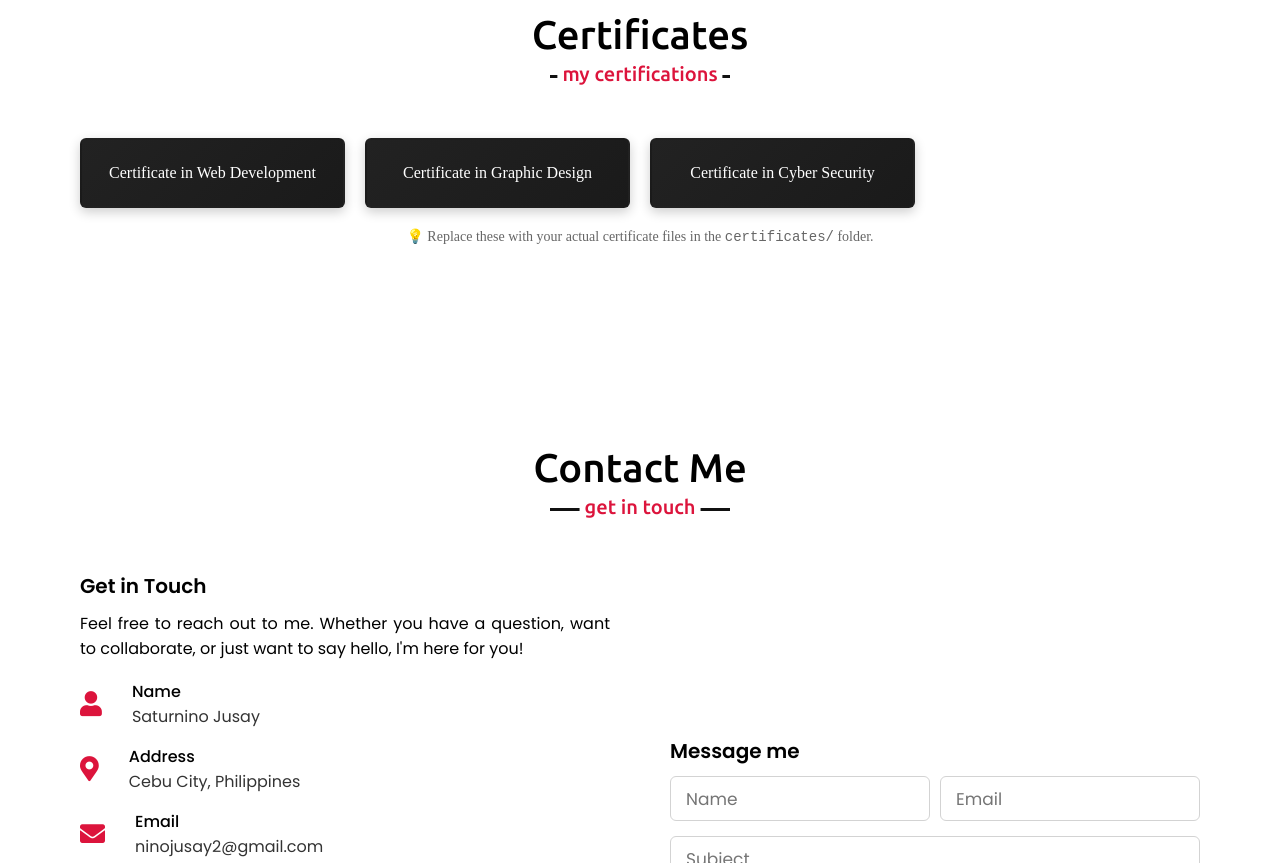
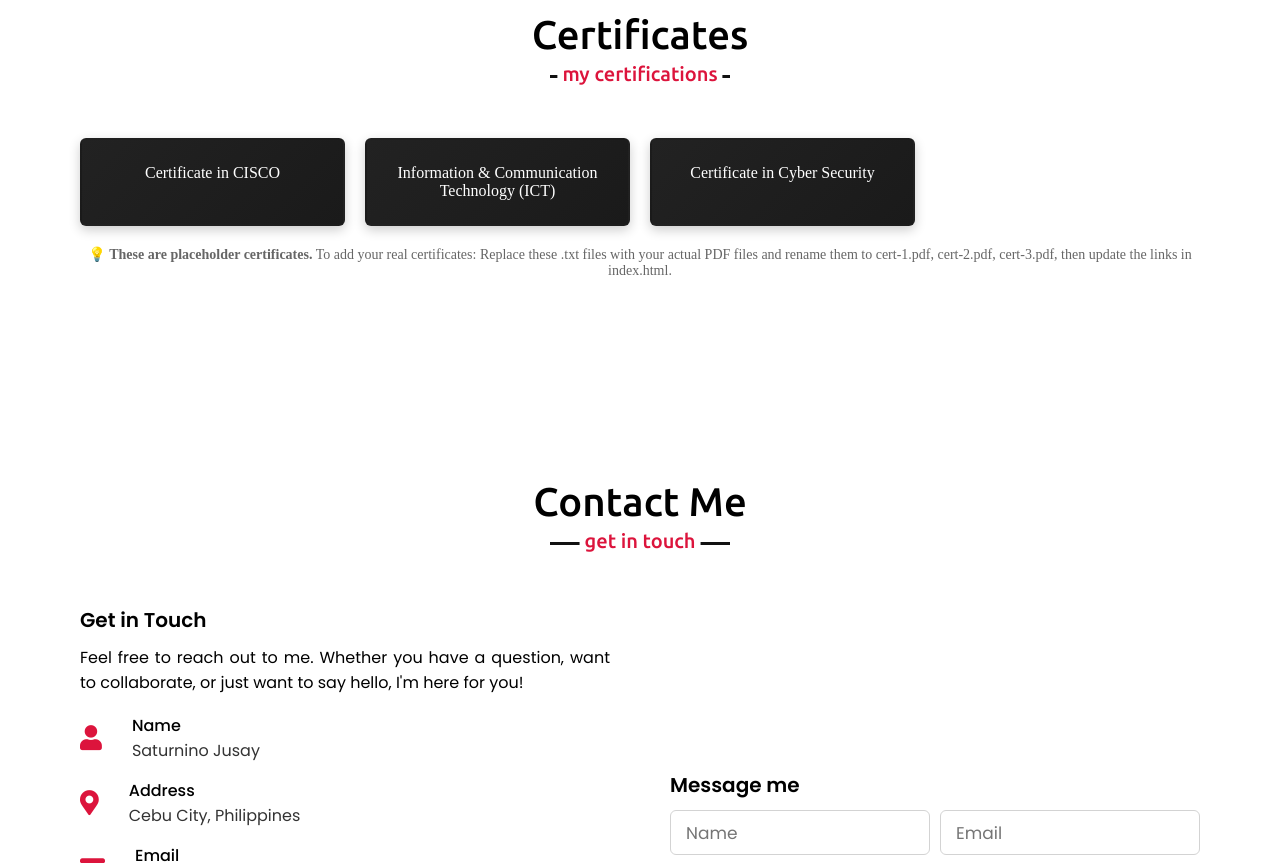
Before and after one commit to ninojusay/ninojusay.github.io, a plain HTML site: page index.html in a window 1280 px wide. Shown: the part 6320-7183 px from the top of the page. Drawn offline with nearby package versions, Linux system fonts and the light colour scheme.

Commit message:
updating certfi

```diff
--- a/index.html
+++ b/index.html
@@ -373,11 +373,11 @@
         <div class="max-width">
             <h2 class="title">Certificates</h2>
             <div class="cert-grid">
-                <a href="certificates/cert-1.pdf" target="_blank" class="cert-card">Certificate in Web Development</a>
-                <a href="certificates/cert-2.pdf" target="_blank" class="cert-card">Certificate in Graphic Design</a>
-                <a href="certificates/cert-3.pdf" target="_blank" class="cert-card">Certificate in Cyber Security</a>
+                <a href="certificates/cert-1.pdf" target="_blank" class="cert-card">Certificate in CISCO </a>
+                <a href="certificates/cert-2.jpg" target="_blank" class="cert-card">Information & Communication Technology (ICT)</a>
+                <a href="certificates/cert-3.txt" target="_blank" class="cert-card">Certificate in Cyber Security</a>
             </div>
-            <p class="cert-note">💡 Replace these with your actual certificate files in the <code>certificates/</code> folder.</p>
+            <p class="cert-note">💡 <strong>These are placeholder certificates.</strong> To add your real certificates: Replace these .txt files with your actual PDF files and rename them to cert-1.pdf, cert-2.pdf, cert-3.pdf, then update the links in index.html.</p>
         </div>
     </section>
 
```
Also changed, not shown: certificates/cert-3.txt (added, +21 -0 lines), certificates/cert-2.jpg (added), 1 other file.
